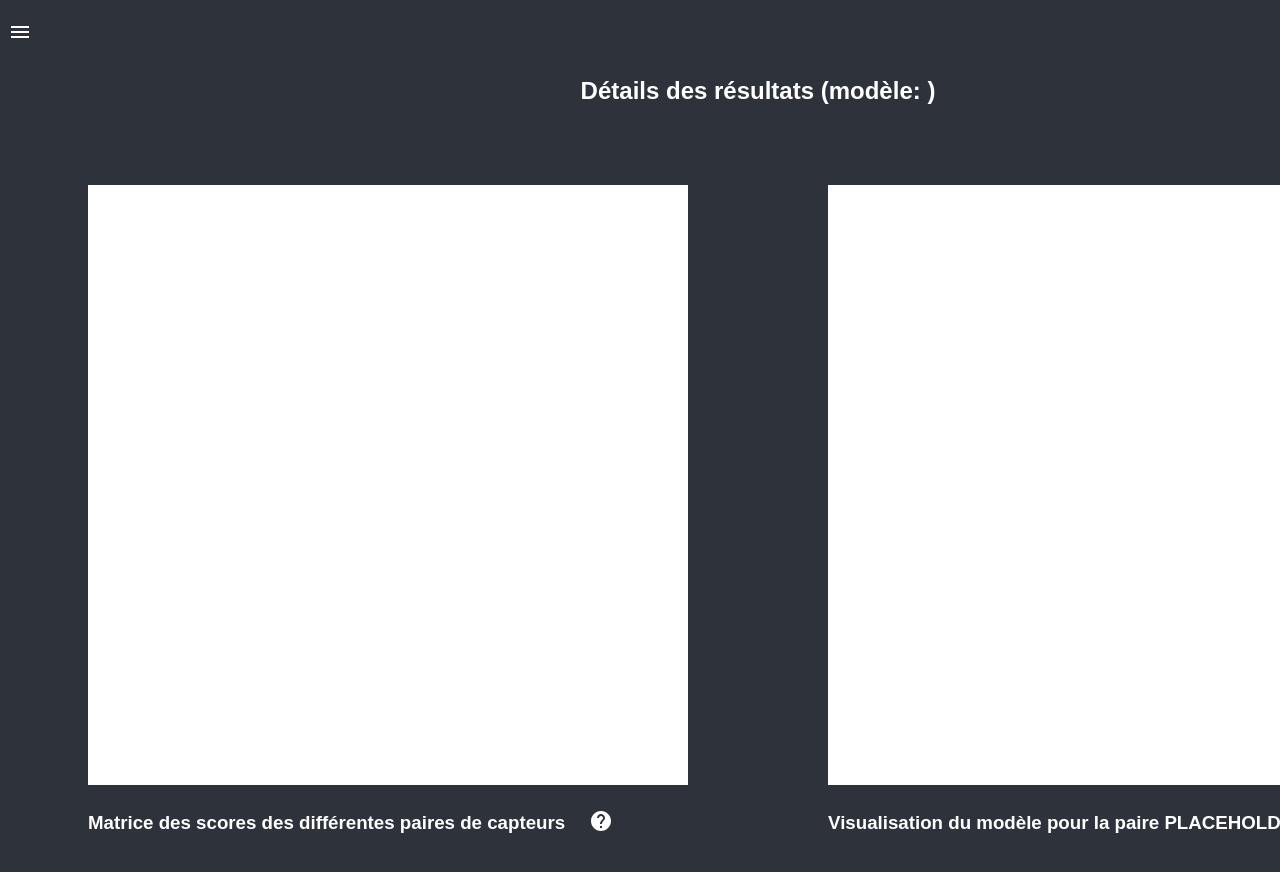
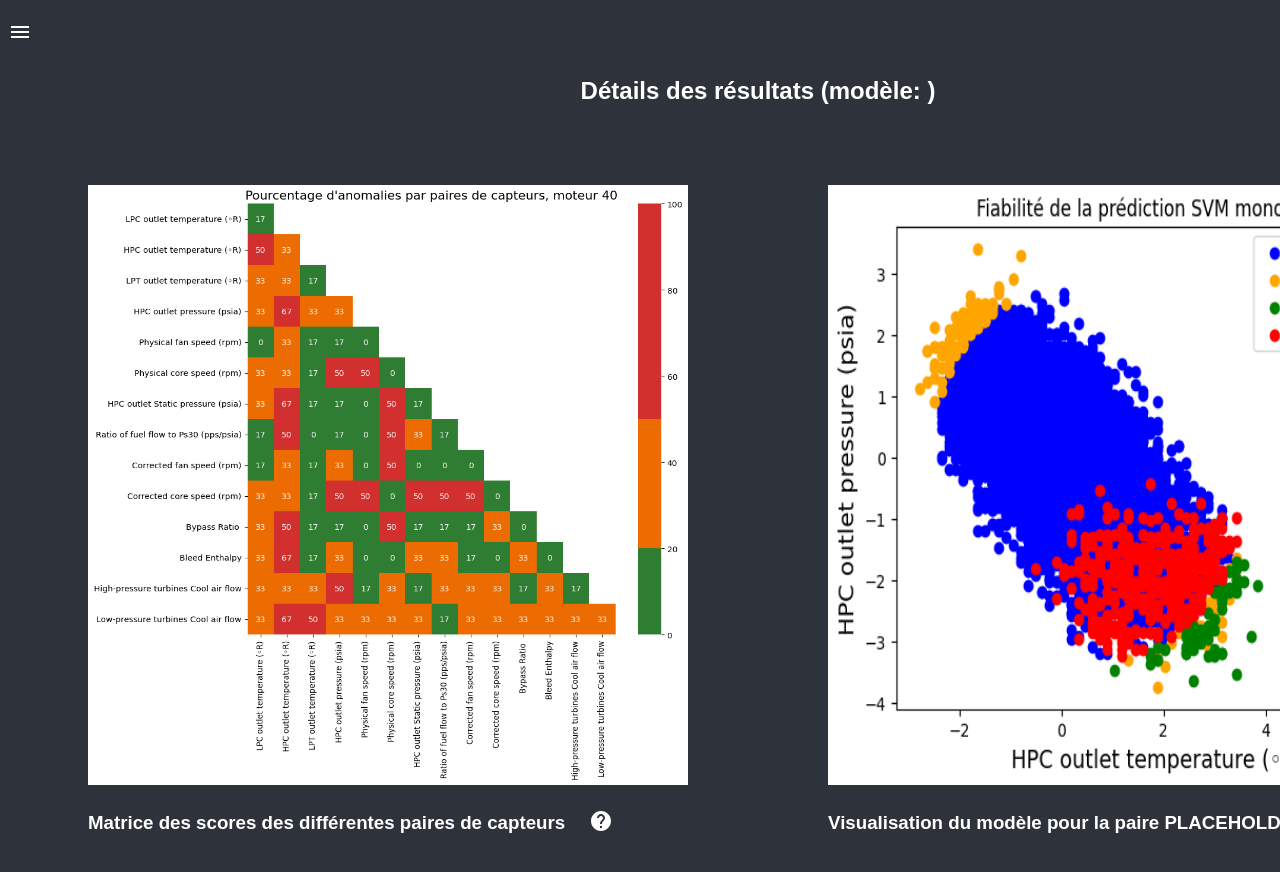
Before and after one commit to PierreVauterin/PredictiveMaintenance, a React (Create React App) app in the folder predictiveapp/: page /graphpage in a window 1280 px wide. Shown: the top 872 px of the page. Built offline with nearby package versions, Linux system fonts and the light colour scheme.

Commit message:
Added placeholder images to graphpage

```diff
--- a/predictiveapp/src/Pages/GraphPage.js
+++ b/predictiveapp/src/Pages/GraphPage.js
@@ -3,8 +3,10 @@ import Box from "@mui/material/Box";
 
 /* Own components */
 import { Legend } from "../Components/Legend.js";
+import { res } from "../Components/ChoiceMenu.js";
 
-import { res } from "../Components/ChoiceMenu.js";
+import matrix from "../Images/matrix.png"
+import model from  "../Images/svmModel.png"
 
 /* Main component */
 export default function GraphPage() {
@@ -24,8 +26,9 @@ export default function GraphPage() {
             alignItems="flex-end"
             width="600px"
             height="600px"
-            sx={{ backgroundColor: "rgb(255,255,255)" }}
-          ></Box>
+          >
+            <img src = {matrix} alt = "Matrix" height={600} width={600}/>
+          </Box>
           <Legend
             message="Matrice des scores des différentes paires de capteurs"
             helpText="Cliquer sur une case de la matrice ouvrira une visualisation du modèle associé"
@@ -38,8 +41,9 @@ export default function GraphPage() {
             alignItems="flex-end"
             width="600px"
             height="600px"
-            sx={{ backgroundColor: "rgb(255,255,255)" }}
-          ></Box>
+          >
+            <img src = {model} alt = "Model" height={600} width={600}/>
+          </Box>
           <Legend
             message="Visualisation du modèle pour la paire PLACEHOLDER"
             helpText="Permet de visualiser la répartition des anomalies"
```
Also changed, not shown: predictiveapp/src/Images/matrix.png (added), predictiveapp/src/Images/svmModel.png (added).
